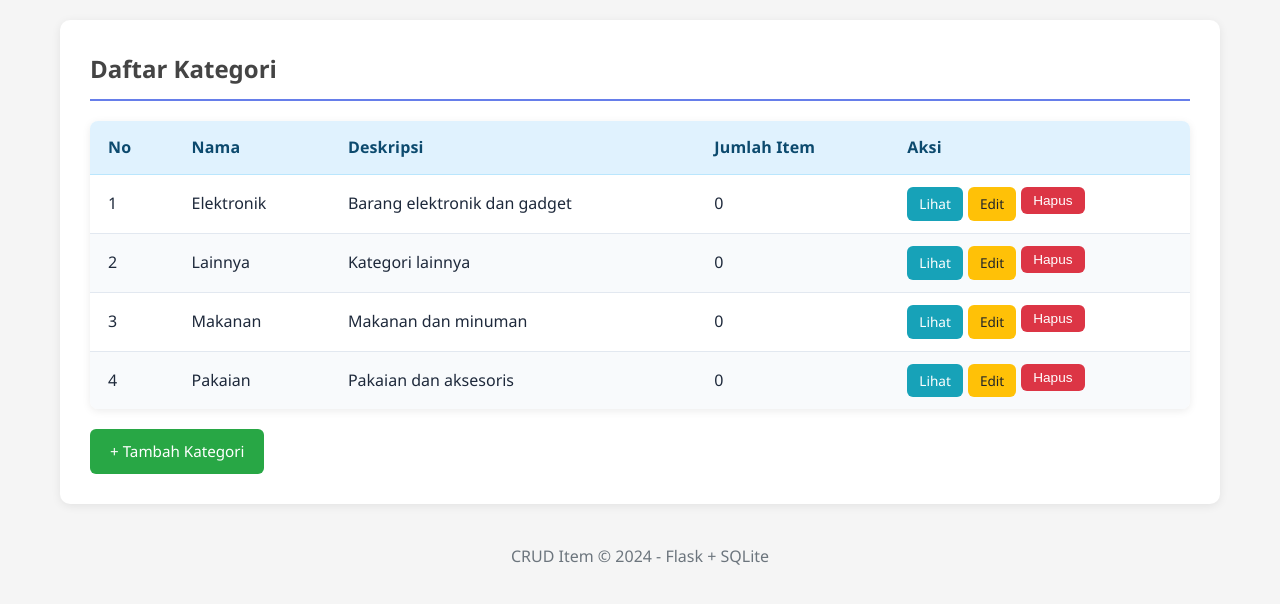
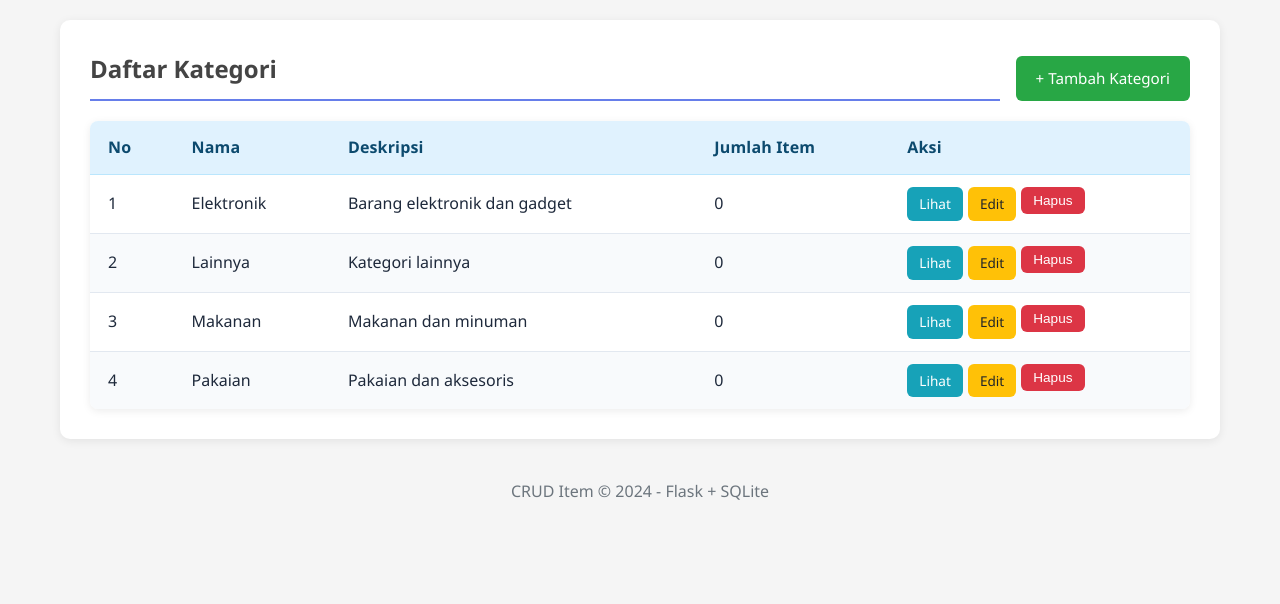
Before and after one commit to hafazahh/testopencode, a Flask app: page /kategori in a window 1280 px wide. Shown: the part 146-750 px from the top of the page. Run offline with Flask 3, Linux system fonts and the light colour scheme; the visitor is signed in with stand-in values (Sample User, id 1); data comes from the database, SQL or seed files in the repository; data that the repository does not hold is empty.

Commit message:
ui: consistent add-button placement above table on all list pages

```diff
--- a/static/style.css
+++ b/static/style.css
@@ -149,6 +149,27 @@ h2 {
     color: #444;
     border-bottom: 2px solid #667eea;
     padding-bottom: 10px;
+}
+
+/* List page header: title left, primary action right.
+   Keeps the "add" button consistently ABOVE the table on every list page. */
+.list-header {
+    display: flex;
+    justify-content: space-between;
+    align-items: flex-end;
+    gap: 16px;
+    flex-wrap: wrap;
+    margin-bottom: 20px;
+}
+
+.list-header h2 {
+    margin-bottom: 0;
+    flex: 1 1 auto;
+}
+
+.list-header .btn {
+    flex: 0 0 auto;
+    white-space: nowrap;
 }
 
 /* Flash Messages */
--- a/templates/kategori/index.html
+++ b/templates/kategori/index.html
@@ -3,7 +3,12 @@
 {% block title %}Daftar Kategori - CRUD Item{% endblock %}
 
 {% block content %}
-<h2>Daftar Kategori</h2>
+<div class="list-header">
+    <h2>Daftar Kategori</h2>
+    {% if 'create' in user_perms.get('kategori', []) %}
+    <a href="{{ url_for('create_kategori') }}" class="btn btn-primary">+ Tambah Kategori</a>
+    {% endif %}
+</div>
 
 {% if kategori %}
     <table class="data-table">
@@ -44,8 +49,4 @@
         <p>Belum ada kategori. <a href="{{ url_for('create_kategori') }}">Tambah kategori pertama</a></p>
     </div>
 {% endif %}
-
-<div class="form-actions" style="margin-top: 20px;">
-    <a href="{{ url_for('create_kategori') }}" class="btn btn-primary">+ Tambah Kategori</a>
-</div>
 {% endblock %}
```
Also changed, not shown: templates/index.html (+6 -5 lines), templates/pelanggan/index.html (+6 -5 lines), templates/roles/index.html (+6 -4 lines), templates/users/index.html (+6 -4 lines).
